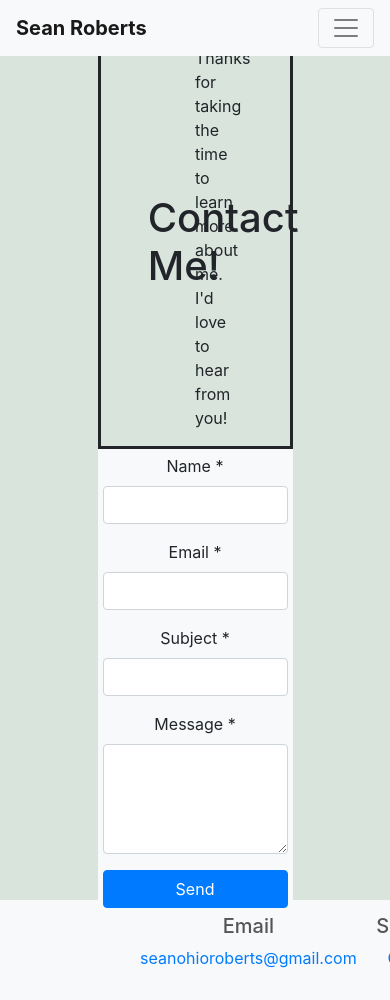
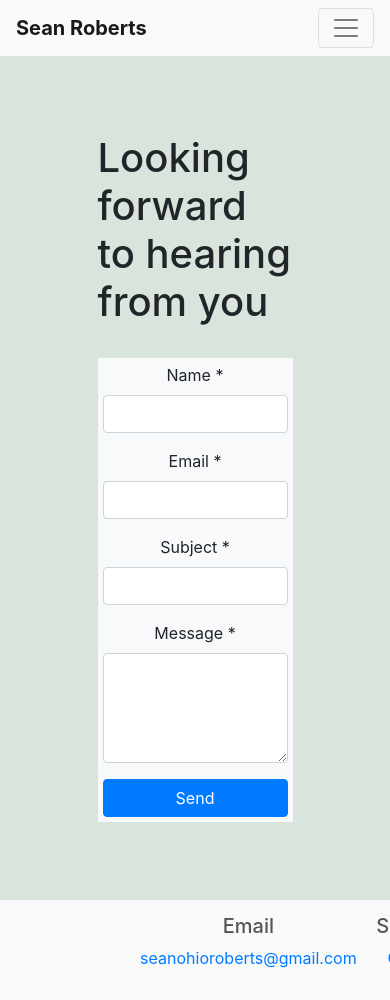
Before and after one commit to SeanFromOhio/portfolio-V1, a Flask app: page /contact in a window 390 px wide; the page is wider, and only the part inside the window is pictured. Run offline with Flask 2, Linux system fonts and the light colour scheme; some libraries are stand-ins or nearby versions.

Commit message:
Adjusted background on contact form so its more responsive.

```diff
--- a/templates/contact.html
+++ b/templates/contact.html
@@ -2,17 +2,12 @@
 
 {% block content %}
 <div class="full-screen flex-col">
-    <div class="flex-center border-solid" style="width: 50%;">
-        <div style="width: 25%;">
-            <h1>Contact<br> Me!</h1>
-        </div>
-        <div style="width: 25%;">
-            <p>Thanks for taking the time to learn more about me. I'd love to hear from you!</p>
-        </div>
+    <div class="flex-col" style="width: 50%;">
+        <h1>Looking forward to hearing from you</h1>
+        <br>
     </div>
-    <div class="bg-light text-center" style="width: 50%; height: 57%;">
-
-        <form action="" method="POST" style="padding: 5px;">
+    <div class="bg-light text-center" style="width: 50%; max-height: 57%;">
+        <form action="" method="POST" class="bg-light" style="padding: 5px;">
             <div class="form-row">
                 <div class="form-group col-md-6">
                     <label for="name">Name *</label>
```
